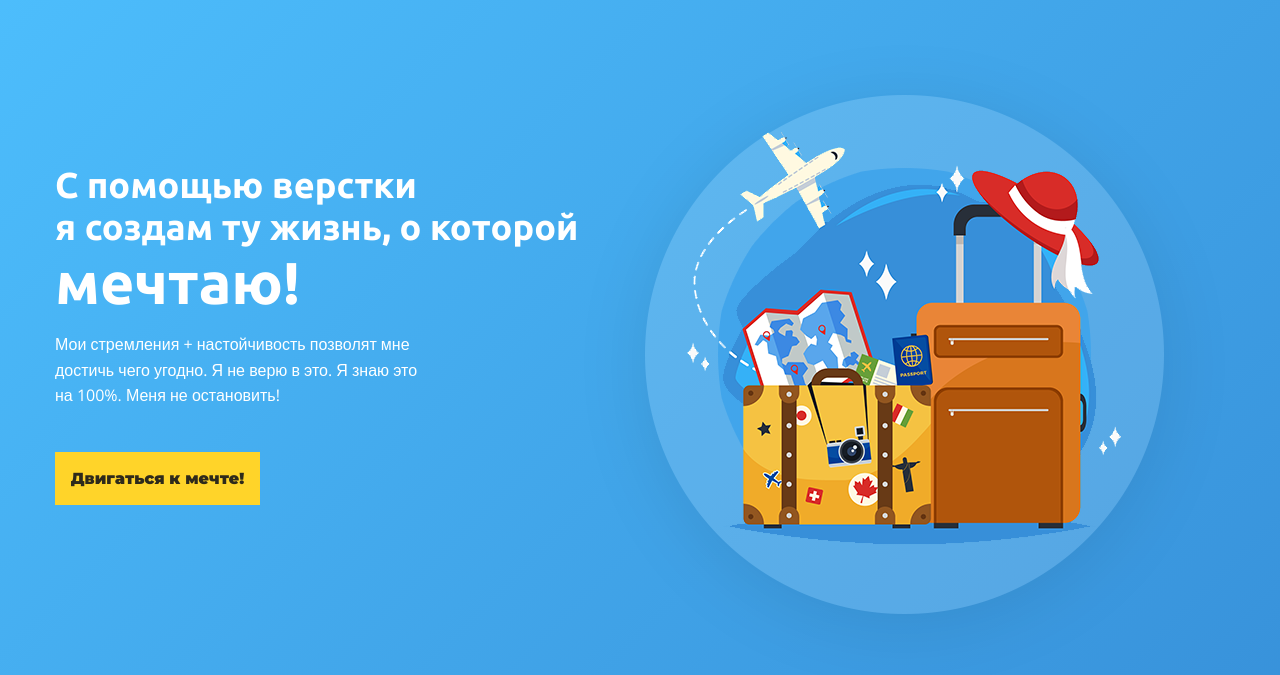
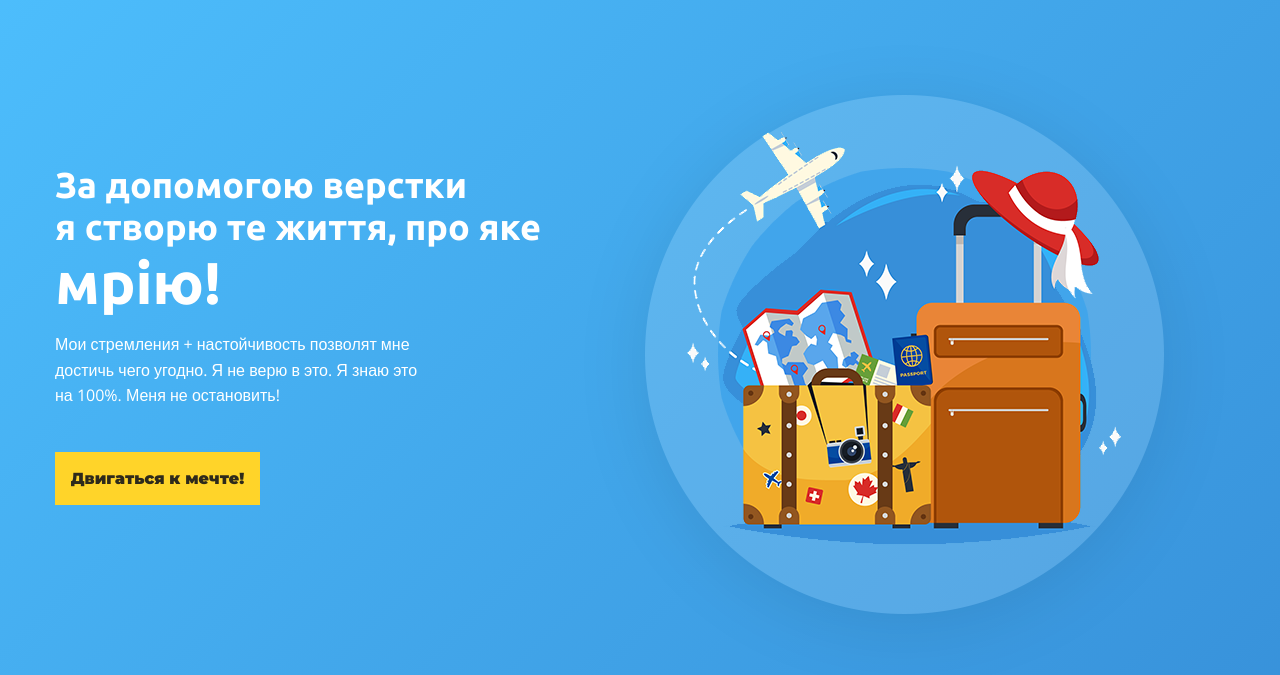
Before and after one commit to VladyslavLupii/landingpageadaption, a plain HTML site: page index.html in a window 1280 px wide. Shown: the part 125-800 px from the top of the page. Drawn offline with nearby package versions, Linux system fonts and the light colour scheme.

Commit message:
Update index.html

```diff
--- a/index.html
+++ b/index.html
@@ -19,7 +19,7 @@
             <div class="wrapper">
                 <div class="offer">
                     <h1 class="title">
-                        С помощью верстки <br> я создам ту жизнь, о которой <span>мечтаю!</span>
+                        За допомогою верстки <br> я створю те життя, про яке <span>мрію!</span>
                     </h1>
                     <p class="intro">
                         Мои стремления + настойчивость позволят мне достичь чего угодно. Я не верю в это. Я знаю это <br> на 100%. Меня не остановить!
```
